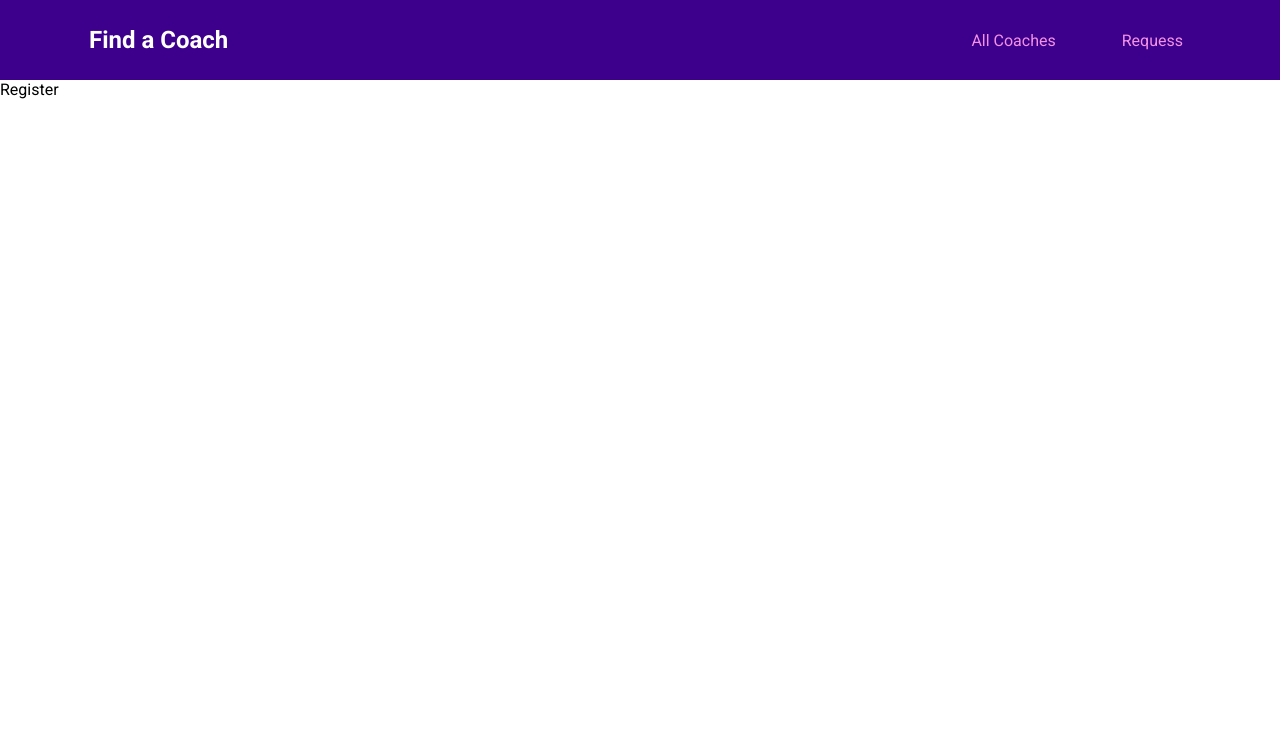
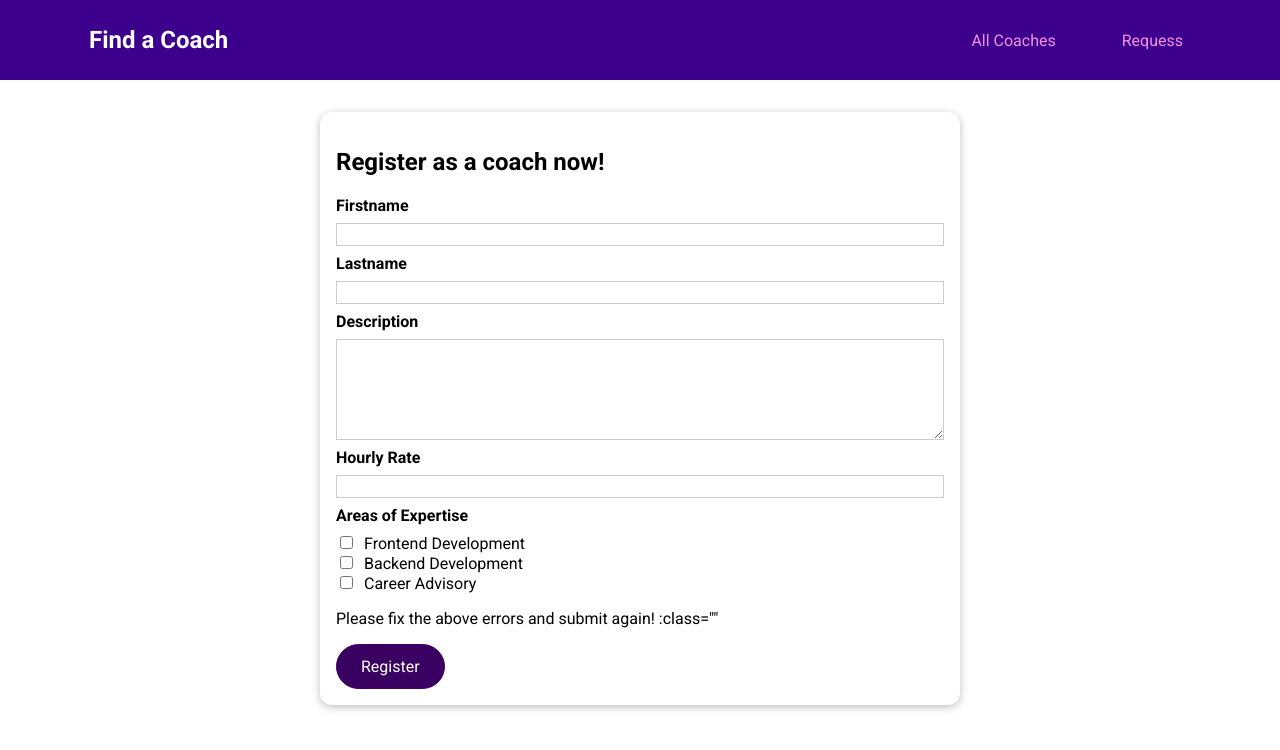
Before and after one commit to vuquangpham/find-a-coach-vuejs, a Vue app: page /register in a window 1280 px wide. Shown: the top 750 px of the page. Built offline with nearby package versions, Linux system fonts and the light colour scheme.

Commit message:
:construction: CoachForm > initial form and validate form

```diff
--- /dev/null
+++ b/src/components/coaches/CoachForm.vue
@@ -0,0 +1,177 @@
+<template>
+  <form @submit.prevent="handleFormSubmit">
+    <div class="form-control" :class="[{invalid: !firstName.isValid}]">
+      <label for="firstName">Firstname</label>
+      <input type="text" id="firstName" v-model.trim="firstName.val" @blur="clearValidity('firstName')">
+      <p v-if="!firstName.isValid">Firstname must not be empty.</p>
+    </div>
+    <div class="form-control" :class="[{invalid: !lastName.isValid}]">
+      <label for="lastName">Lastname</label>
+      <input type="text" id="lastName" v-model.trim="lastName.val" @blur="clearValidity('lastName')">
+      <p v-if="!lastName.isValid">Lastname must not be empty.</p>
+    </div>
+    <div class="form-control" :class="[{invalid: !description.isValid}]">
+      <label for="description">Description</label>
+      <textarea id="description" rows="5" v-model.trim="description.val"
+                @blur="clearValidity('description')"></textarea>
+      <p v-if="!description.isValid">Description must not be empty.</p>
+    </div>
+    <div class="form-control" :class="[{invalid: !rate.isValid}]">
+      <label for="rate">Hourly Rate</label>
+      <input type="text" id="rate" v-model.number="rate.val">
+      <p v-if="!rate.isValid">Rate must not be smaller than 0.</p>
+    </div>
+
+    <div class="form-control" :class="[{invalid: !areas.isValid}]">
+      <h3>Areas of Expertise</h3>
+      <div>
+        <input type="checkbox" id="frontend" value="frontend" v-model="areas.val" @blur="clearValidity('areas')">
+        <label for="frontend">Frontend Development</label>
+      </div>
+      <div>
+        <input type="checkbox" id="backend" value="backend" v-model="areas.val" @blur="clearValidity('areas')">
+        <label for="backend">Backend Development</label>
+      </div>
+      <div>
+        <input type="checkbox" id="career" value="career" v-model="areas.val" @blur="clearValidity('areas')">
+        <label for="career">Career Advisory</label>
+      </div>
+      <p v-if="!areas.isValid">Areas must not be empty.</p>
+    </div>
+    <p v-if="formIsValid">Please fix the above errors and submit again! :class="" </p>
+    <BaseButton>Register</BaseButton>
+  </form>
+</template>
+
+<script>
+import BaseButton from "@/components/ui/BaseButton";
+
+export default {
+  components: {BaseButton},
+  emits: ['save-data'],
+  data(){
+    return {
+      firstName: {
+        val: '',
+        isValid: true,
+        isValidCheck: (val) => val.length > 0
+      },
+      lastName: {
+        val: '',
+        isValid: true,
+        isValidCheck: (val) => val.length > 0
+      },
+      description: {
+        val: '',
+        isValid: true,
+        isValidCheck: (val) => val.length > 0
+      },
+      rate: {
+        val: null,
+        isValid: true,
+        isValidCheck: (val) => typeof val === 'number'
+      },
+      areas: {
+        val: [],
+        isValid: true,
+        isValidCheck: (val) => val.length > 0
+      },
+      formIsValid: true
+    };
+  },
+  methods: {
+    clearValidity(input){
+      this[input].isValid = true;
+    },
+    validateForm(){
+      this.formIsValid = true;
+      if(!this.firstName.isValidCheck(this.firstName)){
+        this.firstName.isValid = false;
+        this.formIsValid = false;
+      }
+      if(!this.lastName.isValidCheck(this.lastName)){
+        this.lastName.isValid = false;
+        this.formIsValid = false;
+      }
+      if(!this.description.isValidCheck(this.description)){
+        this.description.isValid = false;
+        this.formIsValid = false;
+      }
+      if(!this.areas.isValidCheck(this.areas)){
+        this.areas.isValid = false;
+        this.formIsValid = false;
+      }
+    },
+    handleFormSubmit(){
+      this.validateForm();
+      if(!this.formIsValid) return;
+
+      const formData = {
+        firstName: this.firstName.val,
+        lastName: this.lastName.val,
+        description: this.description.val,
+        rate: this.rate.val,
+        areas: this.areas.val
+      };
+      this.$emit('save-data', formData);
+    }
+  }
+};
+</script>
+
+<style scoped>
+.form-control {
+  margin:0.5rem 0;
+}
+
+label {
+  font-weight:bold;
+  display:block;
+  margin-bottom:0.5rem;
+}
+
+input[type="checkbox"] + label {
+  font-weight:normal;
+  display:inline;
+  margin:0 0 0 0.5rem;
+}
+
+input,
+textarea {
+  display:block;
+  width:100%;
+  border:1px solid #ccc;
+  font:inherit;
+}
+
+input:focus,
+textarea:focus {
+  background-color:#f0e6fd;
+  outline:none;
+  border-color:#3d008d;
+}
+
+input[type="checkbox"] {
+  display:inline;
+  width:auto;
+  border:none;
+}
+
+input[type="checkbox"]:focus {
+  outline:#3d008d solid 1px;
+}
+
+h3 {
+  margin:0.5rem 0;
+  font-size:1rem;
+}
+
+.invalid label {
+  color:red;
+}
+
+.invalid input,
+.invalid textarea {
+  border:1px solid red;
+}
+</style>
--- a/src/store/index.js
+++ b/src/store/index.js
@@ -1,13 +1,29 @@
-import { createStore } from "vuex";
+import {createStore} from "vuex";
 
 import coachesModule from "./modules/coaches";
 
 export default createStore({
-  state: {},
-  getters: {},
-  mutations: {},
-  actions: {},
-  modules: {
-    coaches: coachesModule,
-  },
+    state: {
+        userId: ''
+    },
+    getters: {
+        userId(state){
+            if(!state.userId) return false;
+            return state.userId;
+        }
+    },
+    mutations: {
+        setUserId(state, payload){
+            console.log(payload);
+            state.userId = payload;
+        }
+    },
+    actions: {
+        setUserId(context, payload){
+            context.commit('setUserId', payload);
+        }
+    },
+    modules: {
+        coaches: coachesModule,
+    },
 });
--- a/src/store/modules/coaches/actions.js
+++ b/src/store/modules/coaches/actions.js
@@ -1 +1,14 @@
-export default {};
+export default {
+    registerCoach(context, data){
+        const coachData = {
+            firstName: data.firstName,
+            lastName: data.lastName,
+            description: data.description,
+            hourlyRate: data.rate,
+            areas: data.areas,
+            id: new Date().toISOString()
+        };
+        context.commit('registerCoach', coachData);
+        context.dispatch('setUserId', coachData.id);
+    }
+};
--- a/src/store/modules/coaches/getters.js
+++ b/src/store/modules/coaches/getters.js
@@ -1,8 +1,13 @@
 export default {
-  coaches(state) {
-    return state.coaches;
-  },
-  hasCoaches(state) {
-    return state && state.coaches.length > 0;
-  },
+    coaches(state){
+        return state.coaches;
+    },
+    hasCoaches(state){
+        return state && state.coaches.length > 0;
+    },
+    isCoach(state, getters, rootState, rootGetters){
+        const coaches = getters.coaches;
+        const userId = rootGetters.userId;
+        return coaches.some(coach => coach.id === userId);
+    }
 };
--- a/src/store/modules/coaches/mutations.js
+++ b/src/store/modules/coaches/mutations.js
@@ -1 +1,5 @@
-export default {};
+export default {
+    registerCoach(state, payload){
+        state.coaches.push(payload);
+    }
+};
--- a/src/views/coaches/CoachRegister.vue
+++ b/src/views/coaches/CoachRegister.vue
@@ -1,7 +1,25 @@
-<template>Register</template>
+<template>
+  <section>
+    <BaseCard>
+      <h2>Register as a coach now!</h2>
+      <CoachForm @save-data="saveData"/>
+    </BaseCard>
+  </section>
+</template>
 
 <script>
-export default {};
+import CoachForm from '../../components/coaches/CoachForm';
+import BaseCard from "@/components/ui/BaseCard";
+
+export default {
+  components: {BaseCard, CoachForm},
+  methods: {
+    saveData(data){
+      this.$store.dispatch('coaches/registerCoach', data);
+      this.$router.replace('/coaches');
+    }
+  }
+};
 </script>
 
 <style></style>
--- a/src/views/coaches/CoachesList.vue
+++ b/src/views/coaches/CoachesList.vue
@@ -6,7 +6,7 @@
     <BaseCard>
       <div class="controls">
         <BaseButton mode="outline">Refresh</BaseButton>
-        <BaseButton link to="/register">Register as Coach</BaseButton>
+        <BaseButton v-if="!userId" link to="/register">Register as Coach</BaseButton>
       </div>
       <ul v-if="hasCoaches">
         <CoachItem
@@ -49,7 +49,6 @@ export default {
   computed: {
     filteredCoaches(){
       const coaches = this.$store.getters["coaches/coaches"];
-      console.log(coaches, this.activeFilters);
       return coaches.filter(coach => {
         if(this.activeFilters.frontend && coach.areas.includes('frontend')) return true;
         if(this.activeFilters.backend && coach.areas.includes('backend')) return true;
@@ -60,6 +59,10 @@ export default {
     hasCoaches(){
       return this.$store.getters["coaches/hasCoaches"];
     },
+    userId(){
+      console.log(this.$store, this.$store.getters['userId']);
+      return this.$store.getters['userId'];
+    }
   },
   methods: {
     setFilters(updatedFilters){
```
